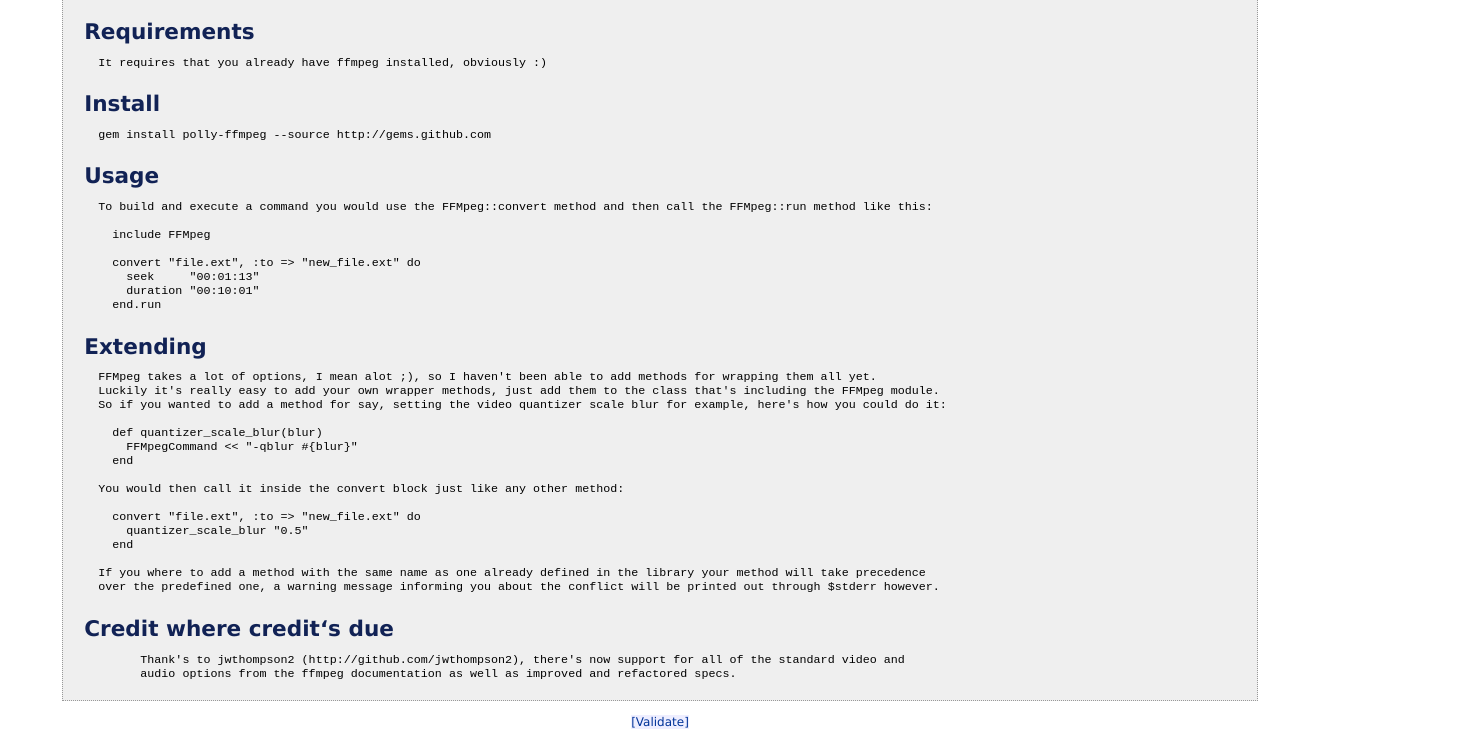
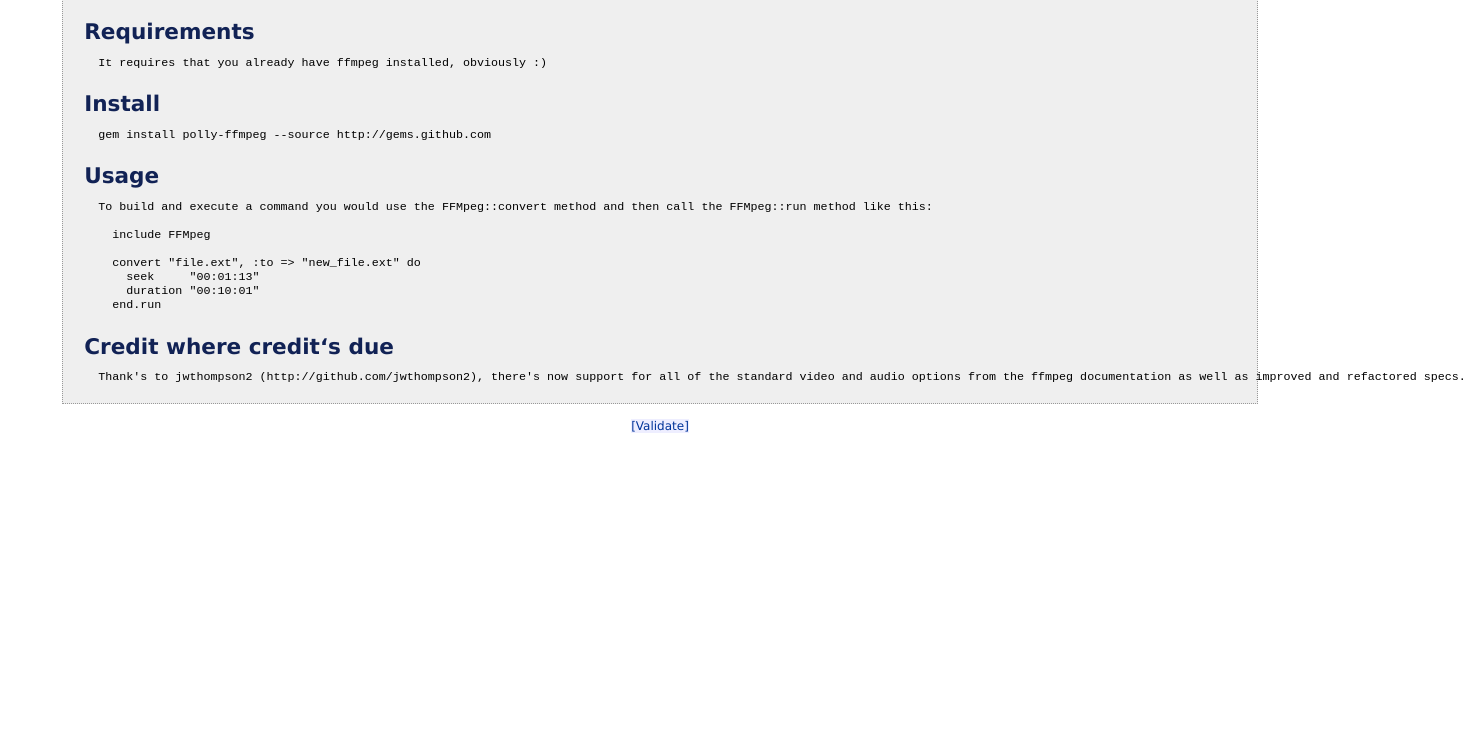
Before and after one commit to polly/ffmpeg, a plain HTML site: page files/README_rdoc.html in a window 1280 px wide. Shown: the part 144-887 px from the top of the page, 1466 px wide, since content can reach past the window. After the commit the page ends 800 px from the top, so only its background shows below. Drawn offline with Linux system fonts and the light colour scheme.

Commit message:
updated documentation readme

```diff
--- a/files/README_rdoc.html
+++ b/files/README_rdoc.html
@@ -92,29 +92,9 @@
       duration &quot;00:10:01&quot;
     end.run
 </pre>
-<h2>Extending</h2>
-<pre>
-  FFMpeg takes a lot of options, I mean alot ;), so I haven't been able to add methods for wrapping them all yet.
-  Luckily it's really easy to add your own wrapper methods, just add them to the class that's including the FFMpeg module.
-  So if you wanted to add a method for say, setting the video quantizer scale blur for example, here's how you could do it:
-
-    def quantizer_scale_blur(blur)
-      FFMpegCommand &lt;&lt; &quot;-qblur #{blur}&quot;
-    end
-
-  You would then call it inside the convert block just like any other method:
-
-    convert &quot;file.ext&quot;, :to =&gt; &quot;new_file.ext&quot; do
-      quantizer_scale_blur &quot;0.5&quot;
-    end
-
-  If you where to add a method with the same name as one already defined in the library your method will take precedence
-  over the predefined one, a warning message informing you about the conflict will be printed out through $stderr however.
-</pre>
 <h2>Credit where credit&#8216;s due</h2>
 <pre>
-        Thank's to jwthompson2 (http://github.com/jwthompson2), there's now support for all of the standard video and
-        audio options from the ffmpeg documentation as well as improved and refactored specs.
+  Thank's to jwthompson2 (http://github.com/jwthompson2), there's now support for all of the standard video and audio options from the ffmpeg documentation as well as improved and refactored specs.
 </pre>
 
     </div>
```
